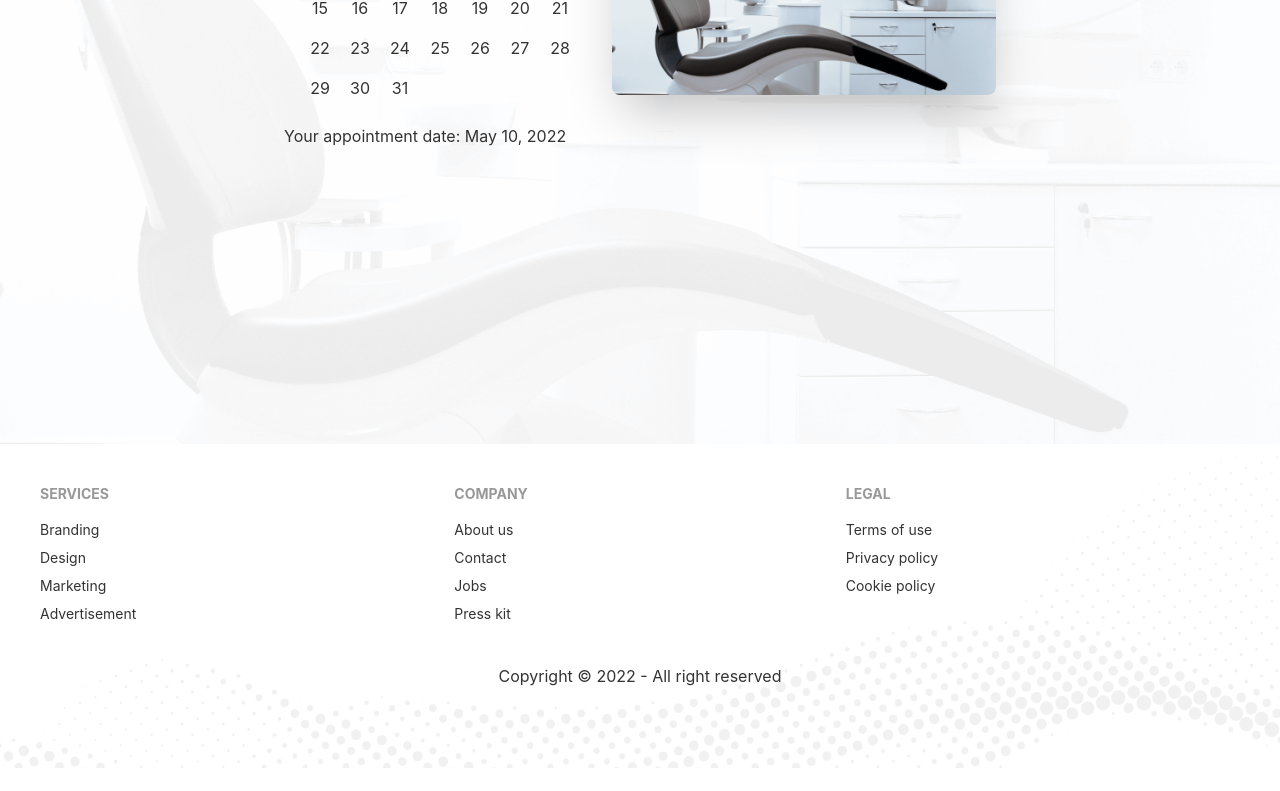
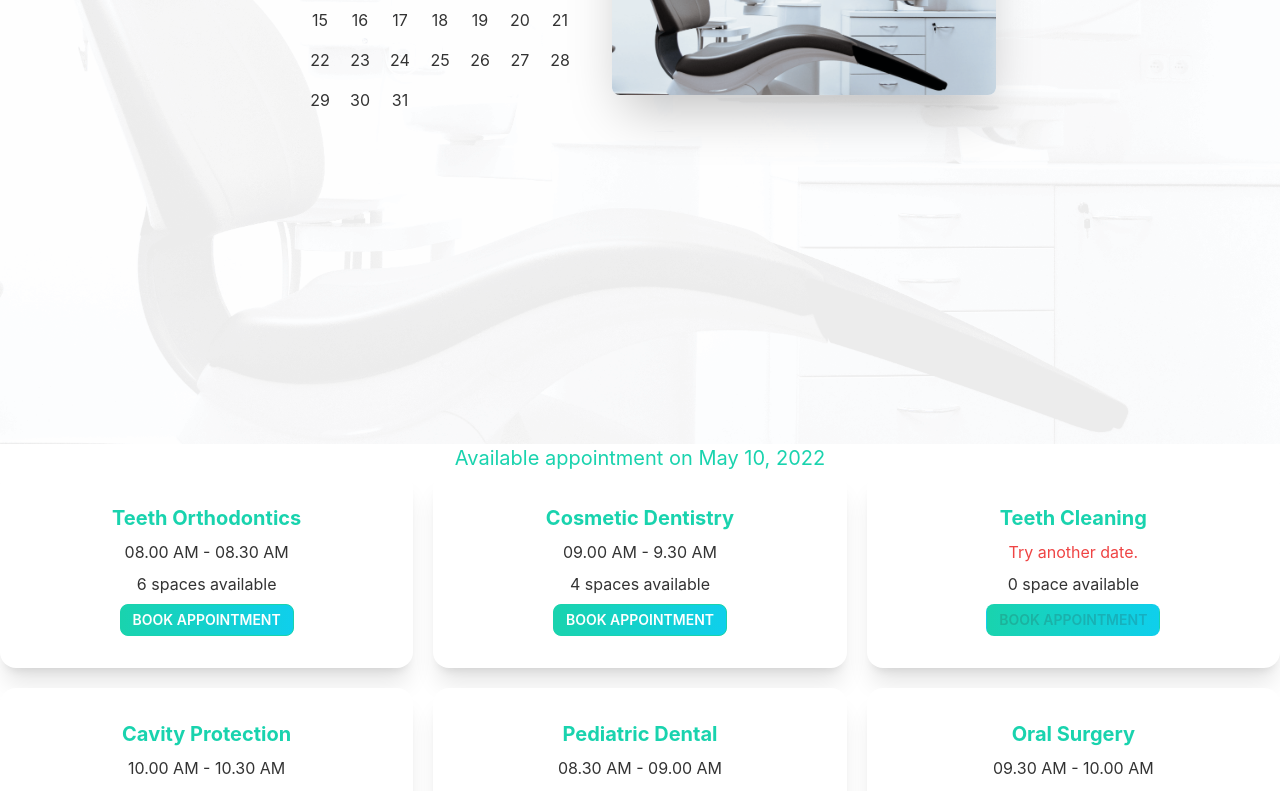
Before and after one commit to zhSHUVO/doctors-portal-client, a React (Create React App) app: page /appointment in a window 1280 px wide. Shown: the part 420-1211 px from the top of the page. Before the commit the page ends 1188 px from the top, so only its background shows below. Built offline with nearby package versions, Linux system fonts and the light colour scheme; the HTML template or start-up script is replaced by a standard one.

Commit message:
appointment booking

```diff
--- /dev/null
+++ b/public/services.json
@@ -0,0 +1,57 @@
+[
+    {
+      "_id": 1,
+      "name": "Teeth Orthodontics",
+      "slots": [
+        "08.00 AM - 08.30 AM",
+        "08.30 AM - 09.00 AM",
+        "09.00 AM - 9.30 AM",
+        "09.30 AM - 10.00 AM",
+        "10.00 AM - 10.30 AM",
+        "10.30 AM - 11.00 AM"
+      ]
+    },
+    {
+      "_id": 2,
+      "name": "Cosmetic Dentistry",
+      "slots": [
+        "09.00 AM - 9.30 AM",
+        "09.30 AM - 10.00 AM",
+        "10.00 AM - 10.30 AM",
+        "10.30 AM - 11.00 AM"
+      ]
+    },
+    {
+      "_id": 3,
+      "name": "Teeth Cleaning",
+      "slots": []
+    },
+    {
+      "_id": 4,
+      "name": "Cavity Protection",
+      "slots": [
+        "10.00 AM - 10.30 AM",
+        "10.30 AM - 11.00 AM"
+      ]
+    },
+    {
+      "_id": 5,
+      "name": "Pediatric Dental",
+      "slots": [
+        "08.30 AM - 09.00 AM",
+        "09.00 AM - 9.30 AM",
+        "09.30 AM - 10.00 AM",
+        "10.00 AM - 10.30 AM",
+        "10.30 AM - 11.00 AM"
+      ]
+    },
+    {
+      "_id": 6,
+      "name": "Oral Surgery",
+      "slots": [
+        "09.30 AM - 10.00 AM",
+        "10.00 AM - 10.30 AM",
+        "10.30 AM - 11.00 AM"
+      ]
+    }
+  ]
--- a/src/Pages/Appointment/Appointment.js
+++ b/src/Pages/Appointment/Appointment.js
@@ -1,11 +1,16 @@
-import React from "react";
+import React, { useState } from "react";
 import AppointmentBanner from "./AppointmentBanner";
-
+import AvailableAppointment from "./AvailableAppointment";
 
 const Appointment = () => {
+    const [date, setDate] = useState(new Date());
     return (
         <div>
-            <AppointmentBanner></AppointmentBanner>
+            <AppointmentBanner
+                dates={date}
+                setDate={setDate}
+            ></AppointmentBanner>
+            <AvailableAppointment date={date}></AvailableAppointment>
         </div>
     );
 };
--- a/src/Pages/Appointment/AppointmentBanner.js
+++ b/src/Pages/Appointment/AppointmentBanner.js
@@ -1,22 +1,19 @@
-import { format } from "date-fns";
-import React, { useState } from "react";
+import React from "react";
 import { DayPicker } from "react-day-picker";
 import "react-day-picker/dist/style.css";
 import chair from "../../assets/images/chair.png";
 
-const AppointmentBanner = () => {
-    const [date, setDate] = useState(new Date());
+const AppointmentBanner = ({ date, setDate }) => {
     return (
-        <div class="hero pb-32 lg:min-h-screen  lg:bg-bg-chair lg:bg-cover lg:bg-contain lg:bg-no-repeat lg:bg-center ">
-            <div class="hero-content flex-col lg:flex-row-reverse">
-                <img src={chair} class="md:w-96 flex-1 rounded-lg shadow-2xl" />
+        <div className="hero pb-32 lg:min-h-screen  lg:bg-bg-chair lg:bg-cover lg:bg-contain lg:bg-no-repeat lg:bg-center ">
+            <div className="hero-content flex-col lg:flex-row-reverse">
+                <img src={chair} className="md:w-96 flex-1 rounded-lg shadow-2xl" />
                 <div className="flex-1">
                     <DayPicker
                         mode="single"
                         selected={date}
                         onSelect={setDate}
                     />
-                    <p>Your appointment date: {format(date, "PP")}</p>
                 </div>
             </div>
         </div>
--- /dev/null
+++ b/src/Pages/Appointment/AvailableAppointment.js
@@ -0,0 +1,28 @@
+import { format } from "date-fns";
+import React, { useEffect, useState } from "react";
+import Service from "./Service";
+
+const AvailableAppointment = ({ date }) => {
+    const [services, setServices] = useState([]);
+
+    useEffect(() => {
+        fetch("services.json")
+            .then((res) => res.json())
+            .then((data) => setServices(data));
+    }, []);
+    return (
+        <div>
+            <h4 className="text-center text-xl text-secondary">
+                {" "}
+                Available appointment on {format(date, "PP")}
+            </h4>
+            <div className="grid grid-cols-1 md:grid-cols-2 lg:grid-cols-3 gap-5">
+                {services.map((service) => (
+                    <Service key={service._id} service={service}></Service>
+                ))}
+            </div>
+        </div>
+    );
+};
+
+export default AvailableAppointment;
--- /dev/null
+++ b/src/Pages/Appointment/Service.js
@@ -0,0 +1,35 @@
+import React from "react";
+
+const Service = ({ service, setTreatment }) => {
+    const { name, slots } = service;
+    return (
+        <div className="card lg:max-w-lg bg-base-100 shadow-xl">
+            <div className="card-body text-center">
+                <h2 className="text-xl font-bold text-secondary">{name}</h2>
+                <p>
+                    {slots.length > 0 ? (
+                        <span>{slots[0]}</span>
+                    ) : (
+                        <span className="text-red-500">Try another date.</span>
+                    )}
+                </p>
+                <p>
+                    {slots.length} {slots.length > 1 ? "spaces" : "space"}{" "}
+                    available
+                </p>
+                <div className="card-actions justify-center">
+                    <label
+                        htmlFor="booking-modal"
+                        disabled={slots.length === 0}
+                        onClick={() => setTreatment(service)}
+                        className="btn btn-sm btn-secondary text-white uppercase bg-gradient-to-r from-secondary to-primary"
+                    >
+                        Book Appointment
+                    </label>
+                </div>
+            </div>
+        </div>
+    );
+};
+
+export default Service;
--- a/src/Pages/Home/Banner.js
+++ b/src/Pages/Home/Banner.js
@@ -4,14 +4,17 @@ import PrimaryButton from "../Shared/PrimaryButton";
 
 const Banner = () => {
     return (
-        <div class="hero pb-32 lg:min-h-screen  lg:bg-bg-chair lg:bg-cover lg:bg-contain lg:bg-no-repeat lg:bg-center ">
-            <div class="hero-content flex-col lg:flex-row-reverse">
-                <img src={chair} class="md:w-96 flex-1 rounded-lg shadow-2xl" />
+        <div className="hero pb-32 lg:min-h-screen  lg:bg-bg-chair lg:bg-cover lg:bg-contain lg:bg-no-repeat lg:bg-center ">
+            <div className="hero-content flex-col lg:flex-row-reverse">
+                <img
+                    src={chair}
+                    className="md:w-96 flex-1 rounded-lg shadow-2xl"
+                />
                 <div className="flex-1">
-                    <h1 class="text-5xl font-bold">
+                    <h1 className="text-5xl font-bold">
                         Your New Smile Starts Here
                     </h1>
-                    <p class="py-6">
+                    <p className="py-6">
                         Provident cupiditate voluptatem et in. Quaerat fugiat ut
                         assumenda excepturi exercitationem quasi. In deleniti
                         eaque aut repudiandae et a id nisi.
--- a/src/Pages/Home/Info.js
+++ b/src/Pages/Home/Info.js
@@ -6,30 +6,30 @@ import phone from "../../assets/icons/phone.svg";
 const Info = () => {
     return (
         <div className="grid grid-cols-1 lg:grid-cols-3 gap-5 lg:px-24 ">
-            <div class="card lg:card-side bg-base-100 shadow-xl bg-primary text-white px-8 ">
+            <div className="card lg:card-side bg-base-100 shadow-xl bg-primary text-white px-8 ">
                 <figure>
                     <img src={clock} alt="opening hour" />
                 </figure>
-                <div class="card-body">
-                    <h2 class="card-title">Opening Hours</h2>
+                <div className="card-body">
+                    <h2 className="card-title">Opening Hours</h2>
                     <p>Lorem Ipsum is simply dummy text of the pri</p>
                 </div>
             </div>
-            <div class="card lg:card-side bg-base-100 shadow-xl bg-accent text-white px-8 ">
+            <div className="card lg:card-side bg-base-100 shadow-xl bg-accent text-white px-8 ">
                 <figure>
                     <img src={marker} alt="location marker" />
                 </figure>
-                <div class="card-body">
-                    <h2 class="card-title">Visit our location</h2>
+                <div className="card-body">
+                    <h2 className="card-title">Visit our location</h2>
                     <p>Brooklyn, NY 10036, United States</p>
                 </div>
             </div>
-            <div class="card lg:card-side bg-base-100 shadow-xl bg-primary text-white px-8 ">
+            <div className="card lg:card-side bg-base-100 shadow-xl bg-primary text-white px-8 ">
                 <figure>
                     <img src={phone} alt="phone" />
                 </figure>
-                <div class="card-body">
-                    <h2 class="card-title">Contact us now</h2>
+                <div className="card-body">
+                    <h2 className="card-title">Contact us now</h2>
                     <p>+000 123 456789</p>
                 </div>
             </div>
--- a/src/Pages/Services/Service.js
+++ b/src/Pages/Services/Service.js
@@ -2,12 +2,12 @@ import React from "react";
 
 const Service = ({ service }) => {
     return (
-        <div class="card lg:max-w-lg bg-base-100  shadow-xl">
-            <figure class="px-10 pt-10">
-                <img src={service.img} alt="fluoride" class="rounded-xl" />
+        <div className="card lg:max-w-lg bg-base-100  shadow-xl">
+            <figure className="px-10 pt-10">
+                <img src={service.img} alt="fluoride" className="rounded-xl" />
             </figure>
-            <div class="card-body items-center text-center">
-                <h2 class="card-title">{service.name}</h2>
+            <div className="card-body items-center text-center">
+                <h2 className="card-title">{service.name}</h2>
                 <p>If a dog chews shoes whose shoes does he choose?</p>
             </div>
         </div>
--- a/src/Pages/Services/Services.js
+++ b/src/Pages/Services/Services.js
@@ -41,14 +41,14 @@ const Services = () => {
                 ))}
             </div>
 
-            <div class="hero  min-h-screen ">
-                <div class="hero-content flex-col lg:flex-row">
+            <div className="hero  min-h-screen ">
+                <div className="hero-content flex-col lg:flex-row">
                     <img src={treatment} className="w-96 rounded-lg" />
                     <div>
-                        <h1 class="text-5xl font-bold">
+                        <h1 className="text-5xl font-bold">
                             Exceptional Dental Care, on Your Terms
                         </h1>
-                        <p class="py-6">
+                        <p className="py-6">
                             It is a long established fact that a reader will be
                             distracted by the readable content of a page when
                             looking at its layout. The point of using Lorem
--- a/src/Pages/Shared/PrimaryButton.js
+++ b/src/Pages/Shared/PrimaryButton.js
@@ -3,7 +3,7 @@ import React from "react";
 const PrimaryButton = ({ children }) => {
     return (
         <button
-            class="btn btn-primary uppercase text-white font-bold bg-gradient-to-r from-secondary to-primary
+            className="btn btn-primary uppercase text-white font-bold bg-gradient-to-r from-secondary to-primary
                     "
         >
             {children}
```
Also changed, not shown: src/Pages/Shared/Navbar.js (+15 -13 lines).
